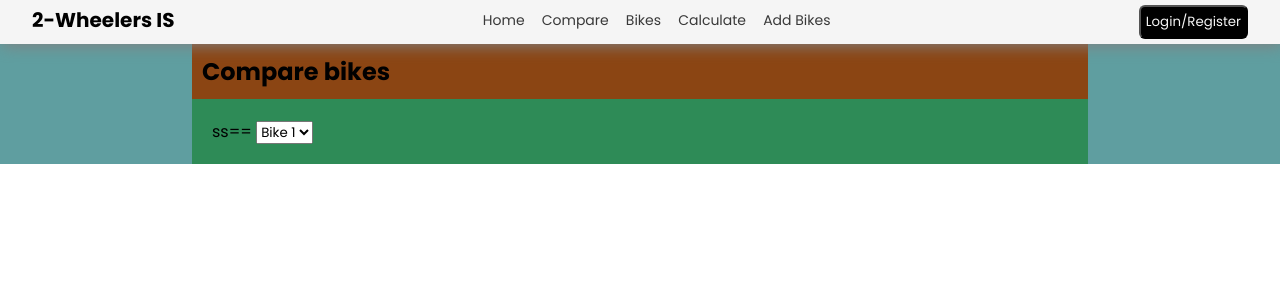
After one commit to 88bones/website-second, a PHP site: page /compare.php in a window 1280 px wide. The commit adds this page. Shown: the top 300 px of the page. Run offline with PHP 8.4, Linux system fonts and the light colour scheme.

Commit message:
compare in progress

```diff
--- /dev/null
+++ b/compare.css
@@ -0,0 +1,92 @@
+@import url('https://fonts.googleapis.com/css2?family=Poppins:ital,wght@0,100;0,200;0,300;0,400;0,500;0,600;0,700;0,800;0,900;1,100;1,200;1,300;1,400;1,500;1,600;1,700;1,800;1,900&display=swap');
+
+*{
+    margin: 0;
+    padding: 0;
+    box-sizing: content-box;
+    font-family: "Poppins", sans-serif;
+}
+
+body{
+    font-family:
+    background-color: rgb(207, 207, 207);
+}
+
+.logo{
+    display: flex;
+    font-size: 20px;
+    font-weight: 700;
+}
+
+.top-bar{
+    background-color: whitesmoke;
+    display: flex;
+    position: sticky;
+    justify-content: center;
+    top: 0px;
+    box-shadow: 2px 2px 16px grey;
+}
+
+.menu-bar{
+    display: flex;
+    width: 95%;
+    justify-content:space-between;
+    padding: 5px;
+}
+
+h1{
+    font-weight:900;
+    color: black;
+}
+
+.menu-items{
+    padding: 5px;
+    display: flex;
+    width: 30%;
+    justify-content:space-around;
+    font-size: 14px;
+}
+
+a{
+    text-decoration: none;
+    color: rgb(57, 57, 57);
+}
+
+a:hover{
+    color: black;
+}
+
+.login{
+    background-color: black;
+    border:
+    font-size: 16px;
+    padding: 5px;
+    text-decoration: none;
+    color: whitesmoke;
+    border-radius: 6px;
+}
+
+.compare-container{
+    background-color: cadetblue;
+    display: flex;
+    justify-content: center;
+}
+
+.compare-box{
+    background-color: saddlebrown;
+    width: 70%;
+}
+
+#compare-header{
+    padding: 10px;
+}
+
+.bike1{
+    background-color: seagreen;
+    padding: 20px;
+}
+
+option{
+    background-color: gold;
+    width: 100%;
+}
--- /dev/null
+++ b/compare.php
@@ -0,0 +1,43 @@
+<!DOCTYPE html>
+<html lang="en">
+
+<head>
+    <meta charset="UTF-8">
+    <meta name="viewport" content="width=device-width, initial-scale=1.0">
+    <title>Compare</title>
+    <link rel="stylesheet" href="compare.css">
+</head>
+
+<body>
+    <div class="top-bar">
+        <div class="menu-bar">
+            <p class="logo">2-Wheelers IS</p>
+            <div class="menu-items">
+                <a href="home.html">Home</a>
+                <a href="compare.php">Compare</a>
+                <a href="">Bikes</a>
+                <a href="calculation.html">Calculate</a>
+                <a href="add.php">Add Bikes</a>
+            </div>
+            <div><button class="login">Login/Register</button></div>
+        </div>
+    </div>
+
+    <form action="" method="POST" enctype="multipart/form-data">
+        <div class="compare-container">
+            <div class="compare-box">
+                <h2 id="compare-header">Compare bikes</h2>
+
+                <div class="bike1">ss==
+                    <select id="bike1">
+                        <option value="bike_id_1">Bike 1</option>
+                        <!-- Add more options dynamically from database -->
+                    </select>
+                </div>
+
+                <div class="bike2"></div>
+            </div>
+        </div>
+</body>
+
+</html>
--- a/home.html
+++ b/home.html
@@ -14,8 +14,8 @@
         <div class="menu-bar">
             <p class="logo">2-Wheelers IS</p>
             <div class="menu-items">
-                <a href="">Home</a>
-                <a href="">Compare</a>
+                <a href="home.html">Home</a>
+                <a href="compare.php">Compare</a>
                 <a href="">Bikes</a>
                 <a href="calculation.html">Calculate</a>
                 <a href="add.php">Add Bikes</a>
```
Also changed, not shown: add.php (+5 -4 lines).
